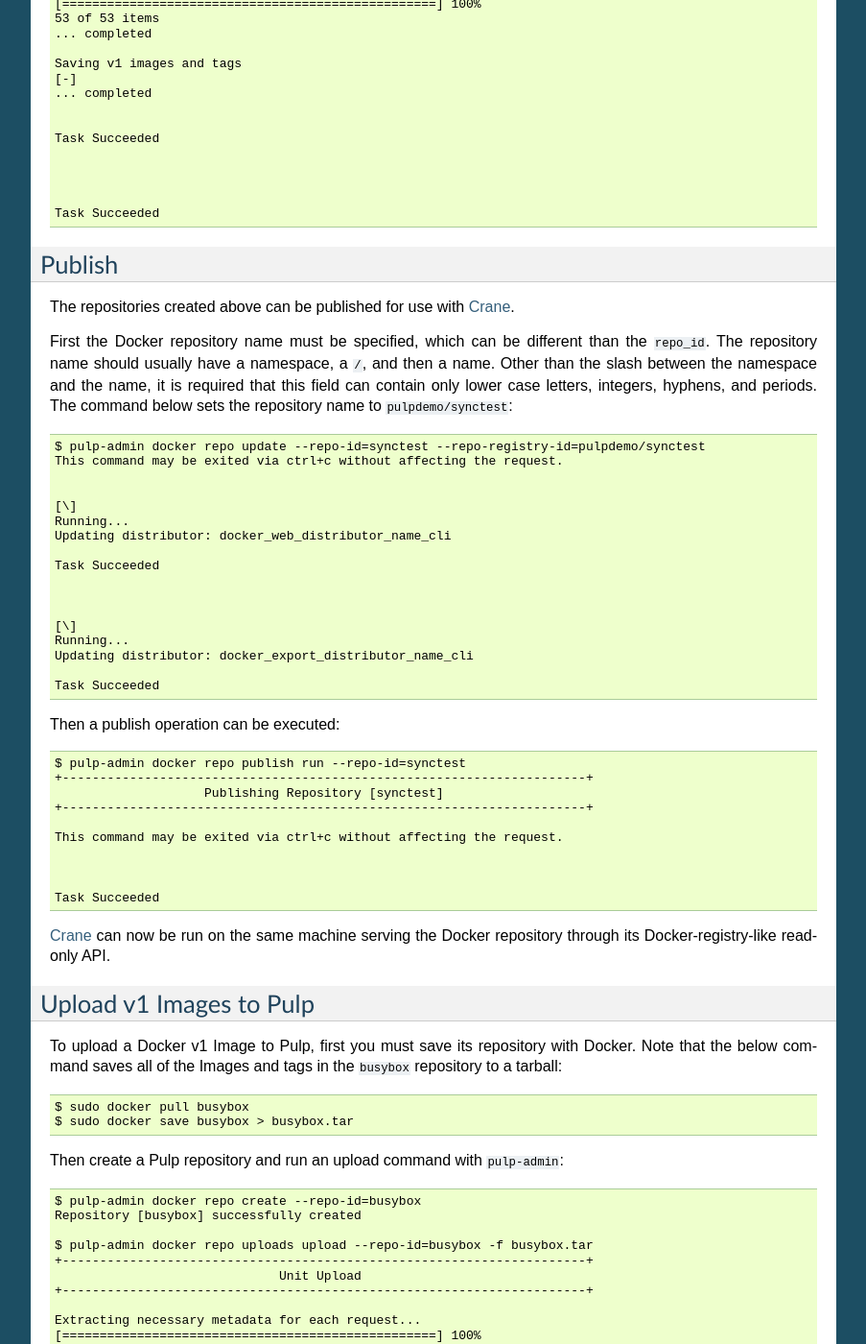
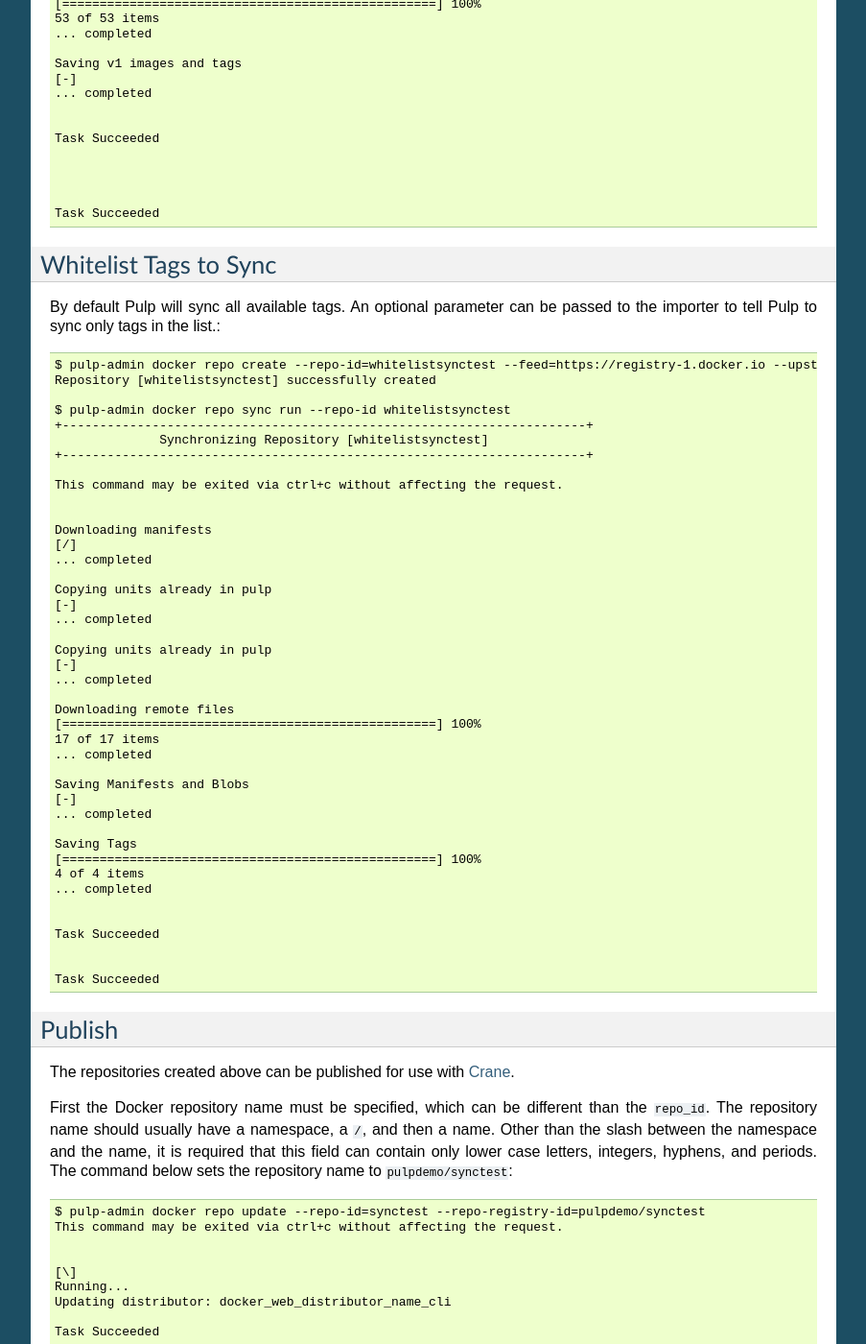
Before and after one commit to pulp/pulp_docker, a Sphinx documentation site: the page built from docs/user-guide/recipes.rst, in a window 1280 px wide and 1400 px high, scrolled down 1896 px. Shown: the whole window at 96% size, without its empty margins (198-1101 px from the left). Built offline with Sphinx 7.4.7, drawn with Linux system fonts in a browser that asks for light colours; some of the changed text lies outside the part shown.

Commit message:
Add feature to whitelist tags on sync.
closes #3450
https://pulp.plan.io/issues/3450

```diff
--- a/docs/user-guide/configuration.rst
+++ b/docs/user-guide/configuration.rst
@@ -20,3 +20,7 @@
 
 ``enable_v2``
   Enables the docker v2 protocol. Defaults to True when not specified.
+
+``tags``
+  A CSV whitelist of tags to sync. If not provided, the importer will sync all available tags.
+  This is only available for v2 content.
--- a/docs/user-guide/recipes.rst
+++ b/docs/user-guide/recipes.rst
@@ -133,6 +133,56 @@
     Task Succeeded
 
 
+
+
+    Task Succeeded
+
+
+Whitelist Tags to Sync
+----------------------
+
+By default Pulp will sync all available tags. An optional parameter can be passed to the importer
+to tell Pulp to sync only tags in the list.::
+
+    $ pulp-admin docker repo create --repo-id=whitelistsynctest --feed=https://registry-1.docker.io --upstream-name=busybox --tags=latest,1
+    Repository [whitelistsynctest] successfully created
+
+    $ pulp-admin docker repo sync run --repo-id whitelistsynctest
+    +----------------------------------------------------------------------+
+                  Synchronizing Repository [whitelistsynctest]
+    +----------------------------------------------------------------------+
+
+    This command may be exited via ctrl+c without affecting the request.
+
+
+    Downloading manifests
+    [/]
+    ... completed
+
+    Copying units already in pulp
+    [-]
+    ... completed
+
+    Copying units already in pulp
+    [-]
+    ... completed
+
+    Downloading remote files
+    [==================================================] 100%
+    17 of 17 items
+    ... completed
+
+    Saving Manifests and Blobs
+    [-]
+    ... completed
+
+    Saving Tags
+    [==================================================] 100%
+    4 of 4 items
+    ... completed
+
+
+    Task Succeeded
 
 
     Task Succeeded
--- a/docs/user-guide/release-notes/3.2.x.rst
+++ b/docs/user-guide/release-notes/3.2.x.rst
@@ -7,3 +7,6 @@
 Blob files for layers referenced in the manifest of an uploaded tarball no longer need to be
 included in the tarball if they are already contained in the specified repository. Blob files
 included in the tarball that are already contained in the repository will be ignored.
+
+Support for whitelisting tags for v2 content during sync added. If --tags argument is passed,
+only tags in the whitelist are synced, otherwise all tags are synced.
```
Also changed, not shown: docs/tech-reference/importer.rst (+9 -0 lines), 4 other files.
